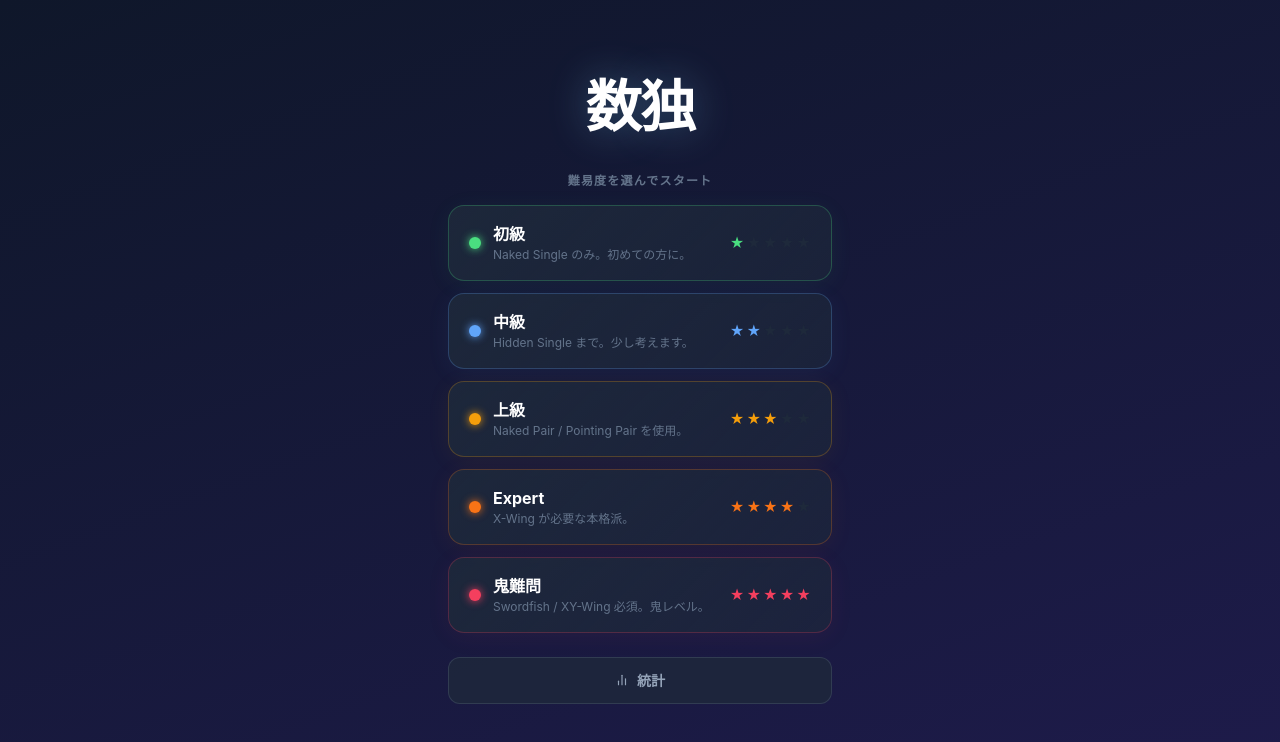
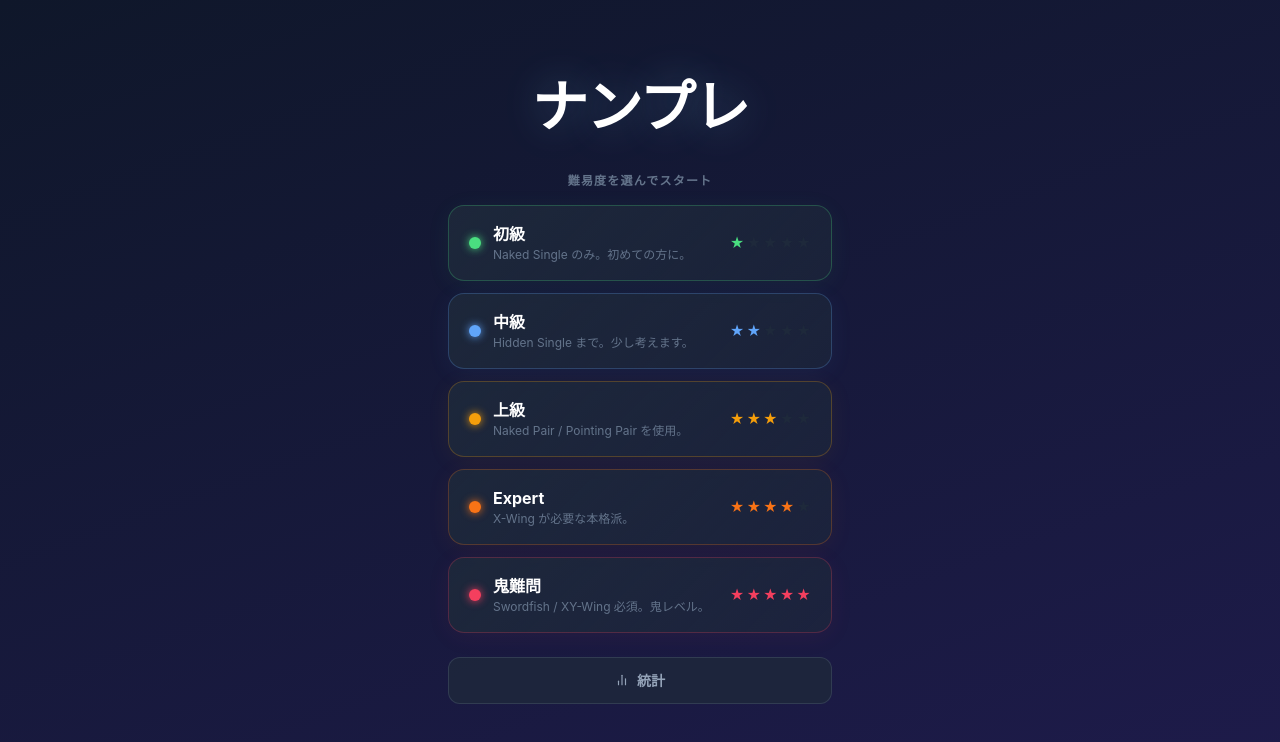
Before and after one commit to takmax7325/sudoku-nextjs, a Next.js app: page / in a window 1280 px wide. Shown: the top 742 px of the page. Built offline with nearby package versions, Linux system fonts and the light colour scheme.

Commit message:
feat: ホームタイトルをナンプレに変更

```diff
--- a/src/app/page.tsx
+++ b/src/app/page.tsx
@@ -60,7 +60,7 @@ function HomeScreen() {
             className="font-extrabold tracking-tight text-white"
             style={{ fontSize: 'clamp(36px, 10vw, 56px)', textShadow: '0 0 40px rgba(125,211,252,0.3)' }}
           >
-            数独
+            ナンプレ
           </h1>
         </div>
         <p className="text-xs font-semibold text-slate-500 uppercase tracking-widest text-center mb-1">
```
